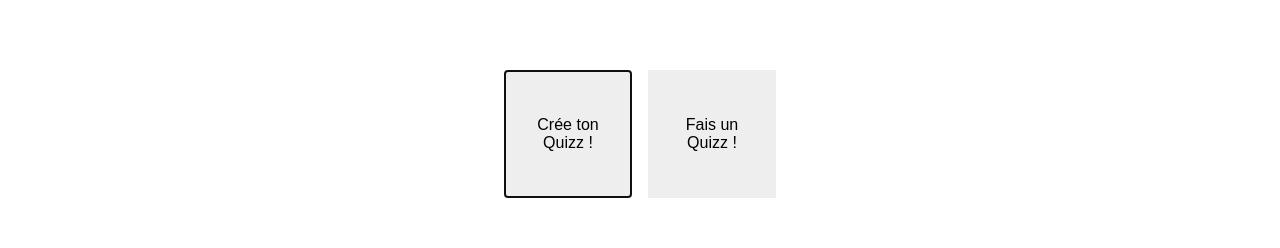
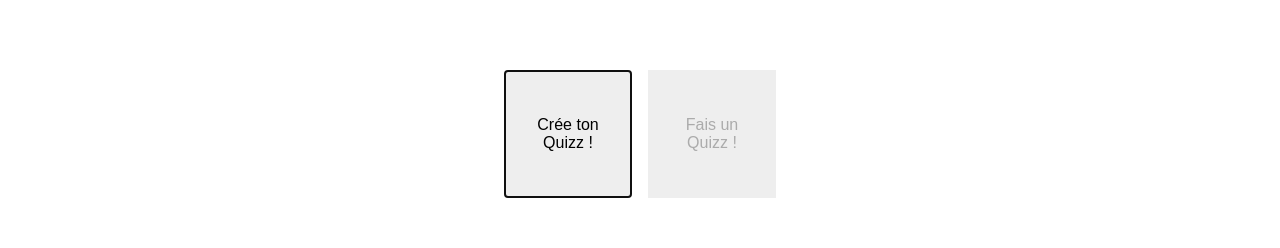
Before and after one commit to jlg-formation/agu_oct20, an Angular app in the folder front/: page / in a window 1280 px wide. Shown: the part 266-514 px from the top of the page. Built offline with nearby package versions, Linux system fonts and the light colour scheme.

Commit message:
disable btn if no quizz

```diff
--- a/front/src/app/quizz.service.ts
+++ b/front/src/app/quizz.service.ts
@@ -50,4 +50,8 @@ export class QuizzService {
     this.map[this.current.name] = this.current as Quizz;
     this.saveMap();
   }
+
+  isMapEmpty(): boolean {
+    return Object.keys(this.map).length === 0;
+  }
 }
--- a/front/src/app/routes/home/home.component.html
+++ b/front/src/app/routes/home/home.component.html
@@ -1,4 +1,4 @@
 <main>
   <button appAutofocus routerLink="/create">Crée ton Quizz&nbsp;!</button>
-  <button routerLink="/list">Fais un Quizz&nbsp;!</button>
+  <button [disabled]="quizz.isMapEmpty()" routerLink="/list">Fais un Quizz&nbsp;!</button>
 </main>
--- a/front/src/app/routes/home/home.component.ts
+++ b/front/src/app/routes/home/home.component.ts
@@ -1,15 +1,13 @@
 import { Component, OnInit } from '@angular/core';
+import { QuizzService } from 'src/app/quizz.service';
 
 @Component({
   selector: 'app-home',
   templateUrl: './home.component.html',
-  styleUrls: ['./home.component.scss']
+  styleUrls: ['./home.component.scss'],
 })
 export class HomeComponent implements OnInit {
+  constructor(public quizz: QuizzService) {}
 
-  constructor() { }
-
-  ngOnInit(): void {
-  }
-
+  ngOnInit(): void {}
 }
```
